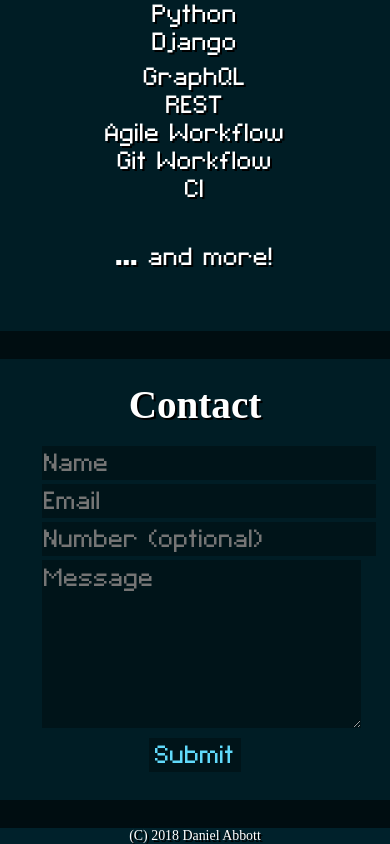
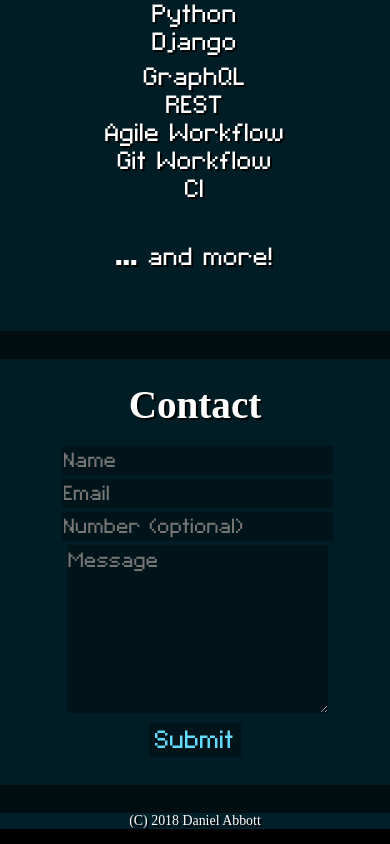
Before and after one commit to Mephestys/portfolio, a React (Create React App) app: page / in a window 390 px wide. Shown: the part 2513-3357 px from the top of the page. Built offline with nearby package versions, Linux system fonts and the light colour scheme; a web font is replaced by a local one.

Commit message:
Responsive fix for contact fields font

```diff
--- a/src/index.css
+++ b/src/index.css
@@ -106,8 +106,7 @@ code {
 textarea, input {
   border: none;
   font-family: "BodyFont";
-  /* font-size: calc(10px + 1vmin); */
-  font-size: 2rem;
+  font-size: calc(1.4rem + 1vmin);
   background-color: rgb(0, 20, 25);
   color: #61dafb;
 }
```
